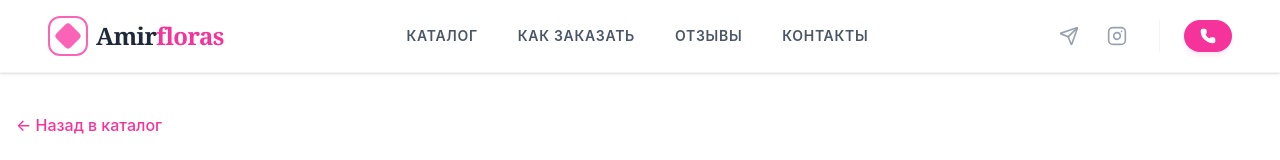
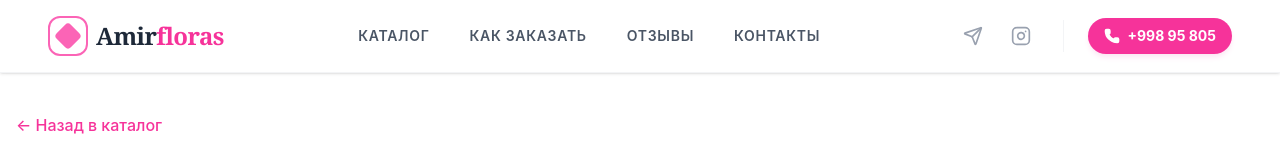
Before and after one commit to uralbaevrasul/Amirfloras, a React (Vite) app: page /Product/1 in a window 1280 px wide. Shown: the top 160 px of the page. Built offline with nearby package versions, Linux system fonts and the light colour scheme.

Commit message:
Amirfloras

```diff
--- a/src/jsx/Navbar.jsx
+++ b/src/jsx/Navbar.jsx
@@ -56,8 +56,9 @@ const Navbar = () => {
         </div>
 
         {/* 3. O'ng tomon (Aloqa) */}
-        <div className="flex items-center gap-3 md:gap-6">
-          <div className="hidden sm:flex items-center gap-3">
+        <div className="flex items-center gap-2 md:gap-6">
+  {/* 'hidden sm:flex' olib tashlandi, 'flex' qilindi */}
+  <div className="flex items-center gap-1 md:gap-3">
     <a
       href="https://t.me/amirfloras"
       target="_blank"
@@ -80,10 +81,11 @@ const Navbar = () => {
 
   <a
     href="tel:+998958055151"
-            className="flex items-center gap-2 bg-pink-500 text-white px-4 py-2 rounded-full text-sm font-bold hover:bg-pink-600 transition-all shadow-md shadow-pink-100 active:scale-95"
+    className="flex items-center gap-2 bg-pink-500 text-white px-3 md:px-4 py-2 rounded-full text-sm font-bold hover:bg-pink-600 transition-all shadow-md shadow-pink-100 active:scale-95"
   >
     <Phone size={16} fill="currentColor" />
-            <span className="hidden xs:inline">+998 95 805</span>
+    {/* 'hidden xs:inline' o'rniga 'hidden min-[400px]:inline' ishlatish tavsiya etiladi yoki shunchaki 'hidden md:inline' */}
+    <span className="hidden sm:inline">+998 95 805</span>
   </a>
 </div>
       </div>
```
Lines whose indentation alone changed are shown as unchanged.
